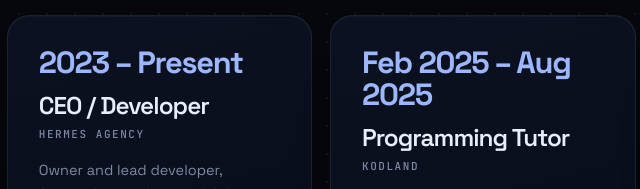
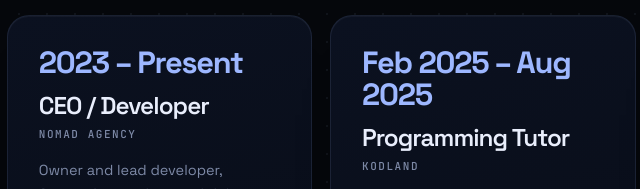
Before and after one commit to DevDiaas/PortfolioDevDiaas, a plain HTML site: page index.html in a window 1280 px wide. Shown: the part 5040-5229 px from the top of the page, 275-915 px from the left. Drawn offline with Linux system fonts and the light colour scheme.

Commit message:
atualizando

```diff
--- a/index.html
+++ b/index.html
@@ -336,7 +336,7 @@ footer{margin-top:clamp(56px,8vw,110px);border-top:1px solid var(--ln);padding:2
 <section id="career">
  <div class="sh rv"><h2 data-i="ch">Career <em>path.</em></h2><span class="mo">04 — <span data-i="ct">Experience</span></span></div>
  <div class="xg">
-  <div class="t x rv"><span class="pd" data-i="p1">2023 – Present</span><div><h3>CEO / Developer</h3><span class="mo">Hermes Agency</span></div><p data-i="e1">Owner and lead developer, focused on end-to-end delivery of websites and landing pages for corporate clients. Dynamic interfaces optimized for SEO and performance with React and Next.js, with responsive, accessible layouts across devices.</p><div class="ch"><span>React</span><span>Node.js</span><span>TypeScript</span><span>PostgreSQL</span><span>Docker</span><span>AWS</span></div></div>
+  <div class="t x rv"><span class="pd" data-i="p1">2023 – Present</span><div><h3>CEO / Developer</h3><span class="mo">Nomad Agency</span></div><p data-i="e1">Owner and lead developer, focused on end-to-end delivery of websites and landing pages for corporate clients. Dynamic interfaces optimized for SEO and performance with React and Next.js, with responsive, accessible layouts across devices.</p><div class="ch"><span>React</span><span>Node.js</span><span>TypeScript</span><span>PostgreSQL</span><span>Docker</span><span>AWS</span></div></div>
   <div class="t x rv"><span class="pd" data-i="p2">Feb 2025 – Aug 2025</span><div><h3 data-i="r2">Programming Tutor</h3><span class="mo">Kodland</span></div><p data-i="e2">Taught remote classes on programming logic and OOP, with clear technical communication and mentoring on coding best practices.</p><div class="ch"><span>Python</span><span>JavaScript</span><span>OOP</span><span data-i="m2">Mentoring</span></div></div>
   <div class="t x rv"><span class="pd" data-i="p3">Feb 2026 – Aug 2026</span><div><h3 data-i="r3">IT Analyst</h3><span class="mo">SMF — Serviços Metroferroviários</span></div><p data-i="e3">IT professional bridging the company’s needs and technology solutions, working across technical support, infrastructure, systems and data security.</p><div class="ch"><span data-i="c1">Technical support</span><span data-i="c2">Infrastructure</span><span data-i="c3">Systems</span><span data-i="c4">Data security</span></div></div>
  </div>
```
